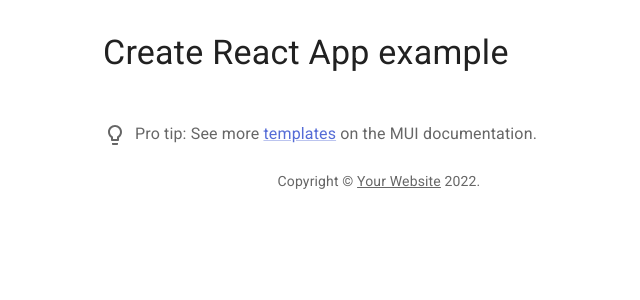
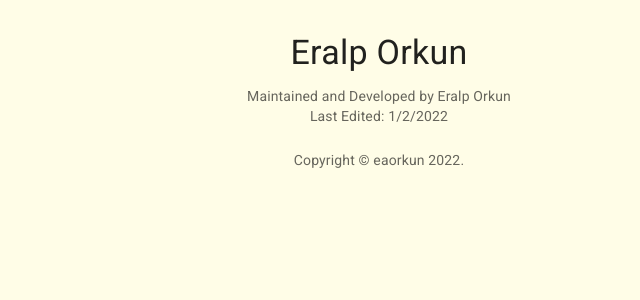
Before and after one commit to eaorkun/portfolio, a React (Create React App) app: page / in a window 1280 px wide. Shown: the top 300 px of the page, without its empty margins (261-901 px from the left). Built offline with nearby package versions, Linux system fonts and the light colour scheme.

Commit message:
centered

```diff
--- a/src/App.js
+++ b/src/App.js
@@ -8,13 +8,23 @@
 function Copyright() {
   return (
     <Typography variant="body2" color="text.secondary" align="center">
-      {'Copyright © '}
-      <Link color="inherit" href="https://mui.com/">
-        Your Website
-      </Link>{' '}
+      {'Copyright © eaorkun'}{' '}
       {new Date().getFullYear()}
       {'.'}
     </Typography>
+  );
+}
+
+function Signature() {
+  return (
+    <>
+      <Typography variant="body2" color="text.secondary" align="center">
+        {'Maintained and Developed by Eralp Orkun'}
+      </Typography>
+      <Typography sx={{mb: 3 }}variant="body2" color="text.secondary" align="center">
+          {'Last Edited: 1/2/2022'}
+      </Typography>
+    </>
   );
 }
 
@@ -22,10 +32,10 @@
   return (
     <Container maxWidth="sm">
       <Box sx={{ my: 4 }}>
-        <Typography variant="h4" component="h1" gutterBottom>
-          Create React App example
+        <Typography variant="h4" component="h1" align='center' gutterBottom>
+          Eralp Orkun
         </Typography>
-        <ProTip />
+        <Signature />
         <Copyright />
       </Box>
     </Container>
--- a/src/theme.js
+++ b/src/theme.js
@@ -1,4 +1,4 @@
-import { red } from '@mui/material/colors';
+import { red, teal } from '@mui/material/colors';
 import { createTheme } from '@mui/material/styles';
 
 // A custom theme for this app
@@ -13,6 +13,9 @@
     error: {
       main: red.A400,
     },
+    background: {
+      default: '#fffde7',
+    }
   },
 });
 
```
Also changed, not shown: 1 other file (tests, documents, lock files or other folders).
